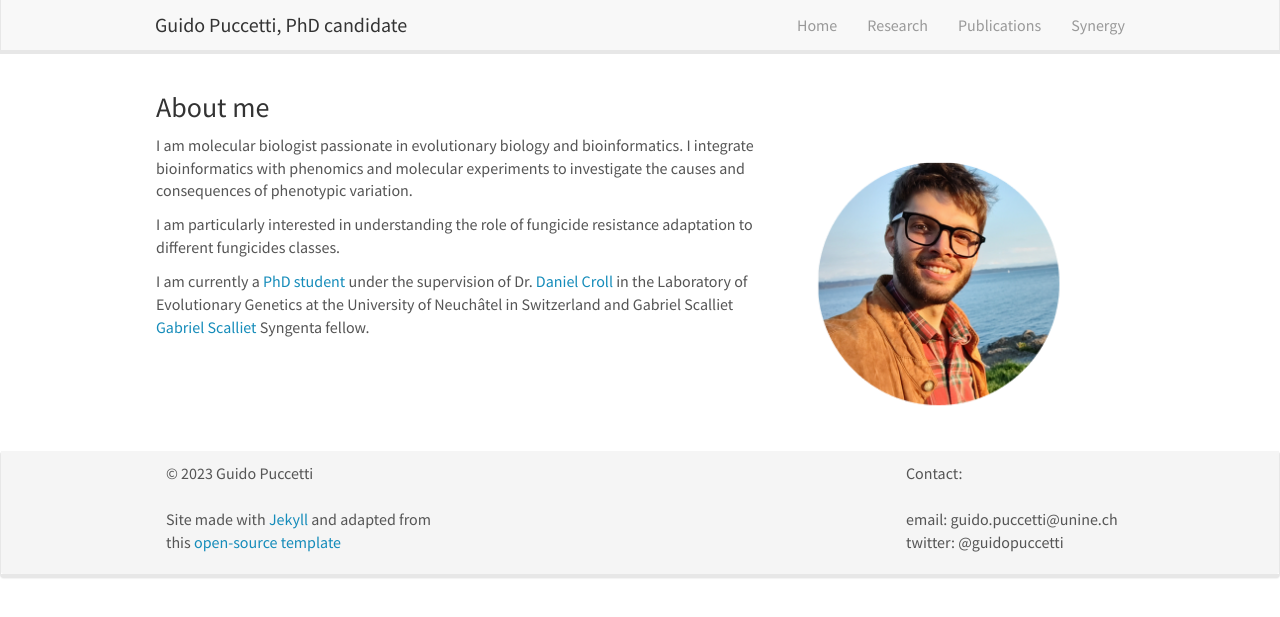
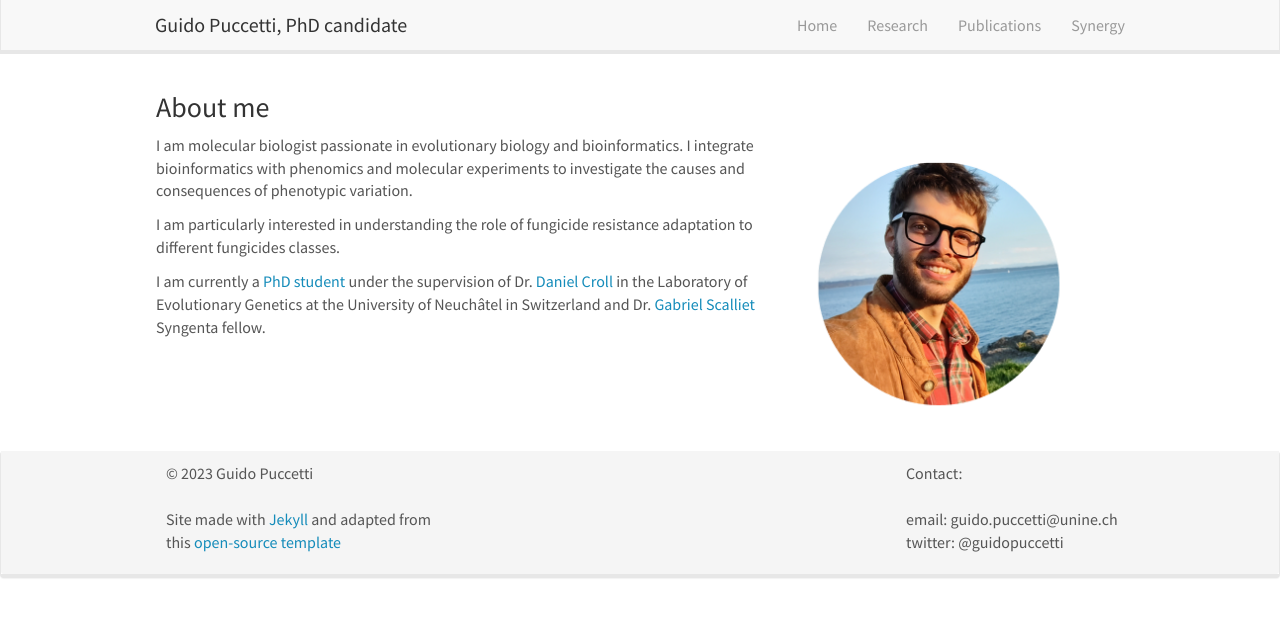
Before and after one commit to guidopuccetti/guidopuccetti.github.io, a Jekyll site: the page built from _pages/home.md, in a window 1280 px wide. Shown: the top 617 px of the page. Built offline with Jekyll 4.4.1, drawn with Linux system fonts in a browser that asks for light colours; nearby versions of some CDN libraries.

Commit message:
Update home.md

```diff
--- a/_pages/home.md
+++ b/_pages/home.md
@@ -14,4 +14,4 @@ I am molecular biologist passionate in evolutionary biology and bioinformatics.
 
 I am particularly interested in understanding the role of fungicide resistance adaptation to different fungicides classes.
 
-I am currently a [PhD student](https://pathogen-genomics.org/members/guido-puccetti.html) under the supervision of Dr. [Daniel Croll](http://www.pathogen-genomics.org/) in the Laboratory of Evolutionary Genetics at the University of Neuchâtel in Switzerland and Gabriel Scalliet [Gabriel Scalliet](https://twitter.com/ScallietG) Syngenta fellow.
+I am currently a [PhD student](https://pathogen-genomics.org/members/guido-puccetti.html) under the supervision of Dr. [Daniel Croll](http://www.pathogen-genomics.org/) in the Laboratory of Evolutionary Genetics at the University of Neuchâtel in Switzerland and Dr. [Gabriel Scalliet](https://twitter.com/ScallietG) Syngenta fellow.
```
